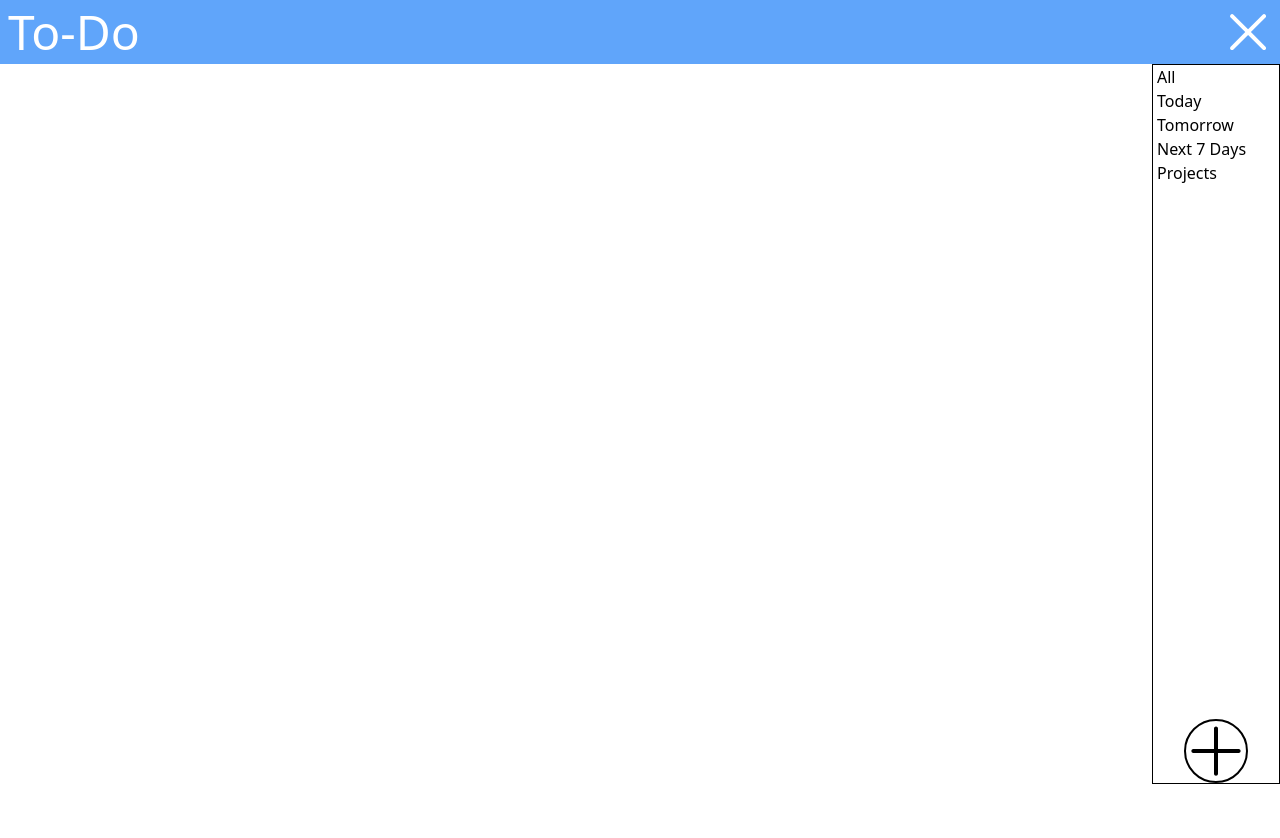
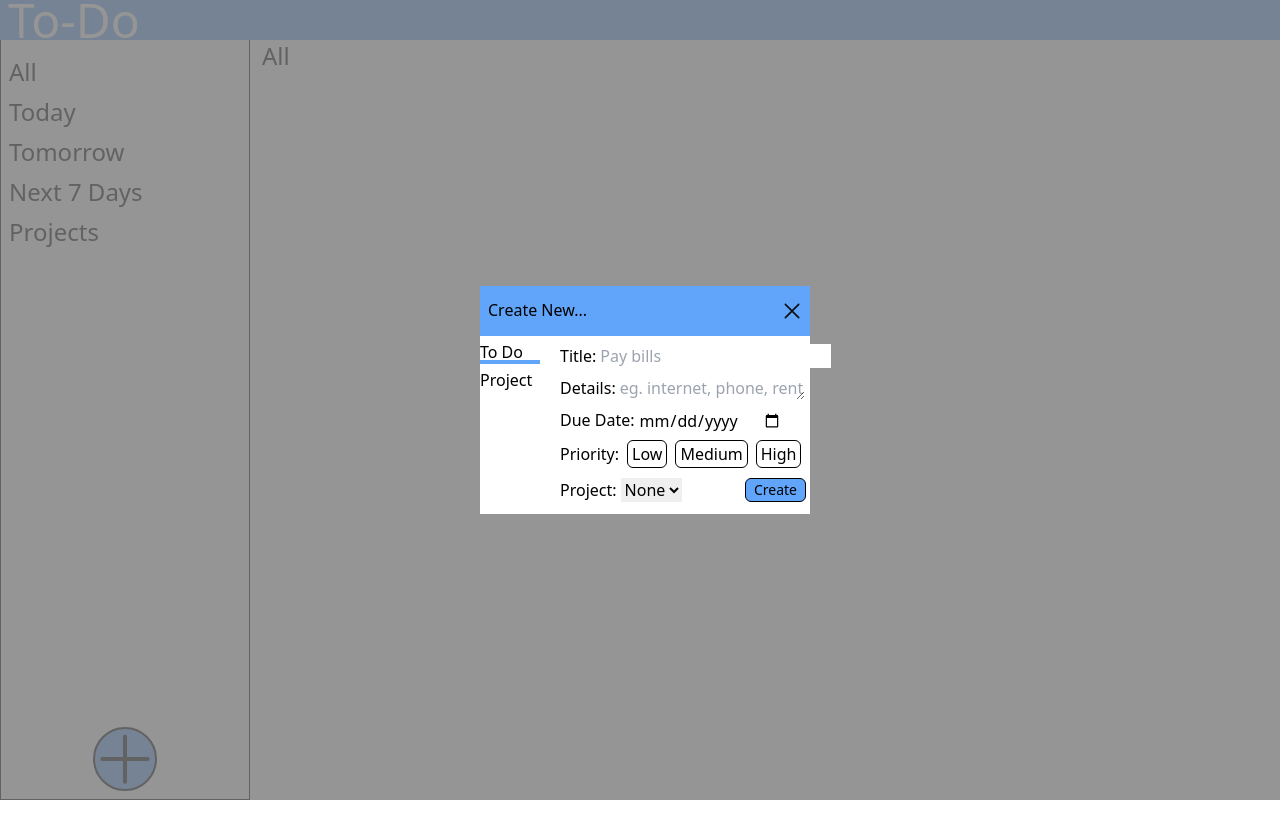
Before and after one commit to paulwilsonr/todoPage, a React (Vite) app: page / in a window 1280 px wide. Both pictures are taken after a click on the button "new-item". Shown: the top 838 px of the page. After the commit the page ends 804 px from the top, so only its background shows below. Built offline with nearby package versions, Linux system fonts and the light colour scheme.

Commit message:
Add sorting to task list

```diff
--- a/package.json
+++ b/package.json
@@ -27,11 +27,13 @@
     "@vitejs/plugin-react": "^4.0.3",
     "autoprefixer": "^10.4.16",
     "eslint": "^8.45.0",
+    "eslint-plugin-prettier": "^5.0.1",
     "eslint-plugin-react-hooks": "^4.6.0",
     "eslint-plugin-react-refresh": "^0.4.3",
     "jsdom": "^22.1.0",
     "postcss": "^8.4.31",
-    "prettier": "3.0.3",
+    "prettier": "^3.0.3",
+    "prettier-plugin-tailwindcss": "^0.5.6",
     "tailwindcss": "^3.3.3",
     "typescript": "^5.0.2",
     "vite": "^4.4.5",
--- a/src/App.tsx
+++ b/src/App.tsx
@@ -63,10 +63,10 @@ function App() {
   }, [projectArr]);
 
   return (
-    <div>
-      <header className="flex justify-between items-center bg-blue-400 h-16 px-2">
-        <h1 className="text-white text-5xl">To-Do</h1>
-        {menuVisible ? (
+    <div className="h-screen">
+      <header className="flex h-16 items-center justify-between bg-blue-400 px-2 sm:h-[5%]">
+        <h1 className="text-5xl text-white">To-Do</h1>
+        {menuVisible && window.innerWidth < 640 ? (
           <button
             aria-label="close-menu"
             onClick={() => handleVisibility.hide(setMenuVisible)}
@@ -75,6 +75,7 @@ function App() {
           </button>
         ) : (
           <button
+            className=" sm:hidden"
             aria-label="open-menu"
             onClick={() => handleVisibility.open(setMenuVisible)}
           >
@@ -82,22 +83,33 @@ function App() {
           </button>
         )}
       </header>
-      {menuVisible ? (
+      <div className="sm:flex sm:h-[95%]">
+        {!menuVisible && window.innerWidth < 640 ? (
+          ''
+        ) : (
           <SideMenu
             setAddItemVisible={setAddItemVisible}
             setMenuVisible={setMenuVisible}
             projectArr={projectArr}
             setFilterRange={setFilterRange}
           />
-      ) : (
-        ''
         )}
+        <div className="w-full">
+          <h2 className="ml-3 text-2xl">
+            {filterRange[0] !== 'project'
+              ? filterRange[0].slice(0, 1).toUpperCase() +
+                filterRange[0].slice(1)
+              : filterRange[1].slice(0, 1).toUpperCase() +
+                filterRange[1].slice(1)}
+          </h2>
           <TaskList
             tasksArr={filterTasks(taskArr, filterRange)}
             setTaskArr={setTaskArr}
             projectArr={projectArr}
             setFilterRange={setFilterRange}
           />
+        </div>
+      </div>
       {addItemVisible ? (
         <AddItem
           currentTask={{
--- a/src/components/AddTaskForm.tsx
+++ b/src/components/AddTaskForm.tsx
@@ -164,9 +164,14 @@ function AddTaskForm({
               if (project === '') {
                 return;
               }
+              let projectName = project;
+              if(projectName.length >= 12) {
+                projectName = projectName.slice(0, 9) + '...'
+              }
               return (
                 <option key={index} value={project}>
-                  {project}
+
+                  {projectName}
                 </option>
               );
             })}
@@ -174,7 +179,7 @@ function AddTaskForm({
         </label>
         <button
           type="button"
-          className="border px-2 border-black rounded-md bg-blue-400 mb-3"
+          className="border px-2 border-black rounded-md bg-blue-400 mb-3 h-6 whitespace-nowrap self-end text-sm"
           onClick={() => {
             formFunctions.handleSubmit(
               newTask,
@@ -187,7 +192,7 @@ function AddTaskForm({
             handleVisibility.hide(setAddItemVisible);
           }}
         >
-          {newTask ? 'Create Task' : 'Update Task'}
+          {newTask ? 'Create' : 'Update'}
         </button>
       </div>
     </div>
--- a/src/components/Modals/EditTask.tsx
+++ b/src/components/Modals/EditTask.tsx
@@ -32,7 +32,7 @@ function EditTask({
   return (
     <div
       ref={ref}
-      className="absolute bg-greyedOut w-full h-full inset-0 flex justify-center items-center"
+      className="absolute inset-0 flex h-full w-full items-center justify-center bg-greyedOut"
       onClick={(e: React.MouseEvent<HTMLDivElement, MouseEvent>) => {
         if (e.target !== ref.current) {
           return null;
@@ -41,18 +41,18 @@ function EditTask({
         }
       }}
     >
-      <div className="bg-white w-80 grid grid-cols-[80px_1fr] grid-rows-[50px_1fr]">
-        <h2 className="col-span-full row-start-1 bg-blue-400 pl-2 pt-3 h-full">
+      <div className="grid w-80 grid-cols-[80px_1fr] grid-rows-[50px_1fr] bg-white">
+        <h2 className="col-span-full row-start-1 h-full bg-blue-400 pl-2 pt-3">
           Edit Task
         </h2>
         <button
           aria-label="close-add-item"
-          className="col-start-2 row-start-1 justify-self-end mr-2"
+          className="col-start-2 row-start-1 mr-2 justify-self-end"
           onClick={() => handleVisibility.hide(setEditTaskVisible)}
         >
           <CloseSVG classes="" color="#0f0f0f" width={20} />
         </button>
-
+        <div className="ml-2">
           <AddTaskForm
             currentTask={task}
             taskArr={taskArr}
@@ -64,6 +64,7 @@ function EditTask({
           />
         </div>
       </div>
+    </div>
   );
 }
 
--- a/src/components/SideMenu.tsx
+++ b/src/components/SideMenu.tsx
@@ -16,28 +16,52 @@ function SideMenu({
 
   return (
     <div
-      className="w-screen h-screen bg-[rgba(0, 0, 0, 100)] absolute"
+      className="bg-[rgba(0, 0, 0, 100)] absolute h-screen w-screen sm:static sm:block sm:h-full sm:w-fit"
       onClick={() => {
         handleVisibility.hide(setMenuVisible);
       }}
     >
-      <div className="absolute border border-black h-[90dvh] w-32 right-0 top-0 bg-white flex flex-col justify-between">
-        <ul className="ml-1">
-          <li onClick={() => setFilterRange(['all', 'none'])}>All</li>
-          <li onClick={() => setFilterRange(['today', 'none'])}>Today</li>
-          <li onClick={() => setFilterRange(['tomorrow', 'none'])}>Tomorrow</li>
-          <li onClick={() => setFilterRange(['week', 'none'])}>Next 7 Days</li>
+      <div className=" absolute right-0 top-0 flex h-[90dvh] w-32 flex-col justify-between border border-black bg-white sm:static sm:h-full sm:w-[250px]  sm:border-t-0">
+        <ul className="ml-2 mt-2">
+          <li
+            className="mt-2 text-lg sm:text-2xl"
+            onClick={() => setFilterRange(['all', 'none'])}
+          >
+            All
+          </li>
+          <li
+            className="mt-2 text-lg sm:text-2xl"
+            onClick={() => setFilterRange(['today', 'none'])}
+          >
+            Today
+          </li>
+          <li
+            className="mt-2 text-lg sm:text-2xl"
+            onClick={() => setFilterRange(['tomorrow', 'none'])}
+          >
+            Tomorrow
+          </li>
+          <li
+            className="mt-2 text-lg sm:text-2xl"
+            onClick={() => setFilterRange(['week', 'none'])}
+          >
+            Next 7 Days
+          </li>
           <li>
-            Projects
-            <ul>
+            <h3 className="mt-2 text-lg sm:text-2xl">Projects</h3>
+            <ul className="ml-2 sm:text-xl">
               {projectArr.map(project => {
                 projKey++;
+                let projectName = project;
+                if (projectName.length >= 13 && window.innerHeight < 640) {
+                  projectName = projectName.slice(0, 10) + '...';
+                }
                 return (
                   <li
                     onClick={() => setFilterRange(['project', project])}
                     key={projKey}
                   >
-                    {project}
+                    {projectName}
                   </li>
                 );
               })}
@@ -50,7 +74,7 @@ function SideMenu({
             handleVisibility.hide(setMenuVisible);
           }}
           aria-label="new-item"
-          className="border-2 border-black rounded-full w-16 h-16 grid self-center place-items-center rotate-45"
+          className="mb-2 grid h-16 w-16 rotate-45 place-items-center self-center rounded-full border-2 border-black bg-blue-400"
         >
           <CloseSVG classes="" width={48} color="#000" />
         </button>
--- a/src/components/TaskCard.tsx
+++ b/src/components/TaskCard.tsx
@@ -33,23 +33,53 @@ function TaskCard({
   const [deleteTaskVisible, setDeleteTaskVisible] = useState(false);
   const [editTaskVisible, setEditTaskVisible] = useState(false);
 
+  let priorityColor = '';
+  switch (task.priority) {
+    case 'low':
+      priorityColor = ' border-l-emerald-500 border-l-8';
+      break;
+    case 'medium':
+      priorityColor = ' border-l-yellow-300 border-l-8';
+      break;
+    case 'high':
+      priorityColor = ' border-l-red-700 border-l-8';
+      break;
+    default:
+      break;
+  }
+
+  let taskName = task.name;
+  if (taskName.length >= 16 && window.innerWidth < 640) {
+    taskName = taskName.slice(0, 12) + '...';
+  }
+
   return (
     <div
-      className="flex justify-between px-1 mx-2 border-black border-2"
+      className={
+        'mx-2 my-3 flex justify-start border-2 border-black px-1 sm:h-20 sm:items-center' +
+        priorityColor
+      }
       key={task.id}
     >
-      <div className="flex px-1">
-        <input type="checkbox" name="taskDone" id="taskDone" />
-        <h2 className="ml-1">{task.name}</h2>
+      <div className="flex px-1 sm:w-3/4">
+        <input
+          className="sm:w-10"
+          type="checkbox"
+          name="taskDone"
+          id="taskDone"
+        />
+        <h2 className="ml-1 sm:ml-4  sm:text-4xl">{taskName}</h2>
       </div>
-      <div className="flex">
+      <div className="flex sm:mr-5 sm:w-1/4 sm:justify-between">
         <button
-          className="mx-1"
+          className="mx-1 sm:w-fit sm:text-4xl"
           onClick={() => handleVisibility.open(setDetailsVisible)}
         >
           Details
         </button>
-        <p className="ml-1 w-24">{formatDate(task.due, true)}</p>
+        <p className="ml-1 w-24 sm:w-fit sm:text-4xl">
+          {formatDate(task.due, true)}
+        </p>
         <button
           onClick={() => {
             handleVisibility.open(setEditTaskVisible);
--- a/src/components/TaskList.tsx
+++ b/src/components/TaskList.tsx
@@ -1,3 +1,4 @@
+import sortTasks from '../utils/sortTasks';
 import TaskCard from './TaskCard';
 
 type objType = {
@@ -19,9 +20,12 @@ function TaskList({
   projectArr: string[];
   setFilterRange: React.Dispatch<React.SetStateAction<string[]>>;
 }) {
+  const sortedTaskArr = sortTasks(tasksArr);
+
   return (
     <div>
-      {tasksArr.map(task => {
+      {sortedTaskArr.map(task => {
+        if (task) {
           if (task.id === '') {
             return '';
           }
@@ -35,6 +39,7 @@ function TaskList({
               setFilterRange={setFilterRange}
             />
           );
+        }
       })}
     </div>
   );
--- /dev/null
+++ b/src/utils/sortTasks.ts
@@ -0,0 +1,28 @@
+
+type objType = {
+  name: string;
+  details: string;
+  due: string;
+  priority: string;
+  project: string;
+  id: string;
+};
+
+function sortTasks(tasksArr: objType[] ) {
+
+    const sortedTaskArr = [...tasksArr]
+    sortedTaskArr.sort((a, b) => {
+        const dateA = new Date(a.due);
+        const dateB = new Date(b.due)
+        if(dateA<dateB) {
+            return -1;
+        } else if(dateA>dateB) {
+            return 1;
+        }
+        return 0;
+    })
+
+    return sortedTaskArr;
+}
+
+export default sortTasks;
```
Also changed, not shown: .prettierrc.json, 1 other file (tests, documents, lock files or other folders). Lines whose indentation alone changed are shown as unchanged.
